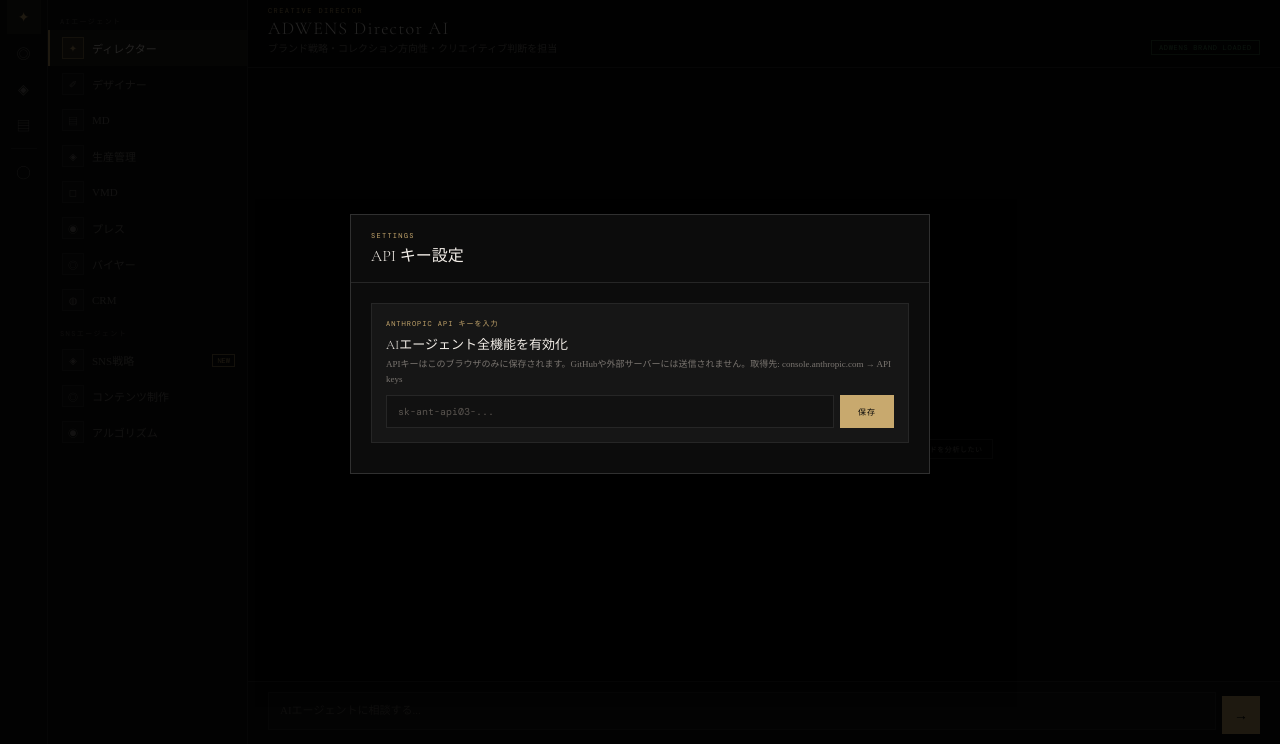
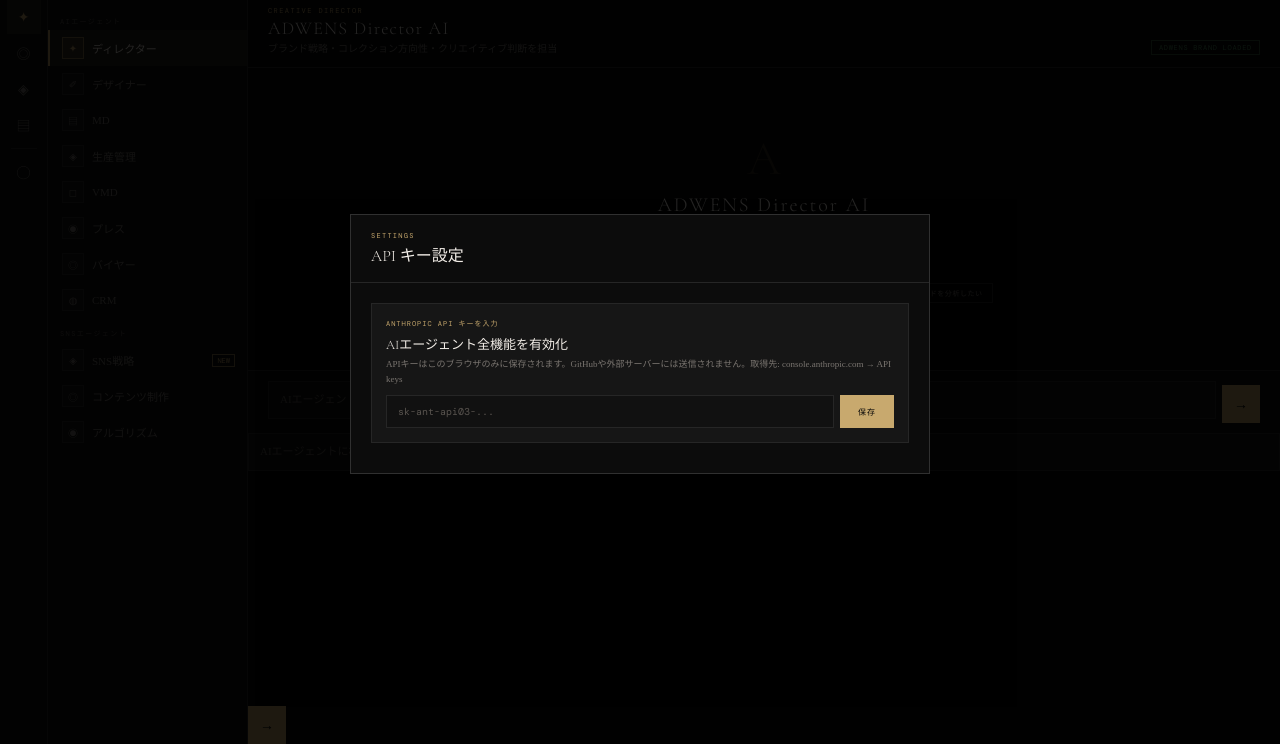
Before and after one commit to ADWENS0623/adwens, a plain HTML site: page adwens.html in a window 1280 px wide. Shown: the part 56-800 px from the top of the page. Drawn offline with nearby package versions, Linux system fonts and the light colour scheme; a web font is replaced by a local one.

Commit message:
Update adwens.html

```diff
--- a/adwens.html
+++ b/adwens.html
@@ -287,7 +287,7 @@
       </div>
     </div>
   </div>
-  <div class="cia">
+    <div class="cia"><div class="ciw"><textarea class="ci" id="ci" placeholder="AIエージェントに相談する..." rows="1" onkeydown="hk(event)" oninput="ar2(this)"></textarea></div><button class="sbtn" id="sb2" onclick="sendMsg()">→</button></div>
     <div class="ciw"><textarea class="ci" id="ci" placeholder="AIエージェントに相談する..." rows="1" onkeydown="hk(event)" oninput="ar2(this)"></textarea></div>
     <button class="sbtn" id="sb2" onclick="sendMsg()">→</button>
   </div>
```
